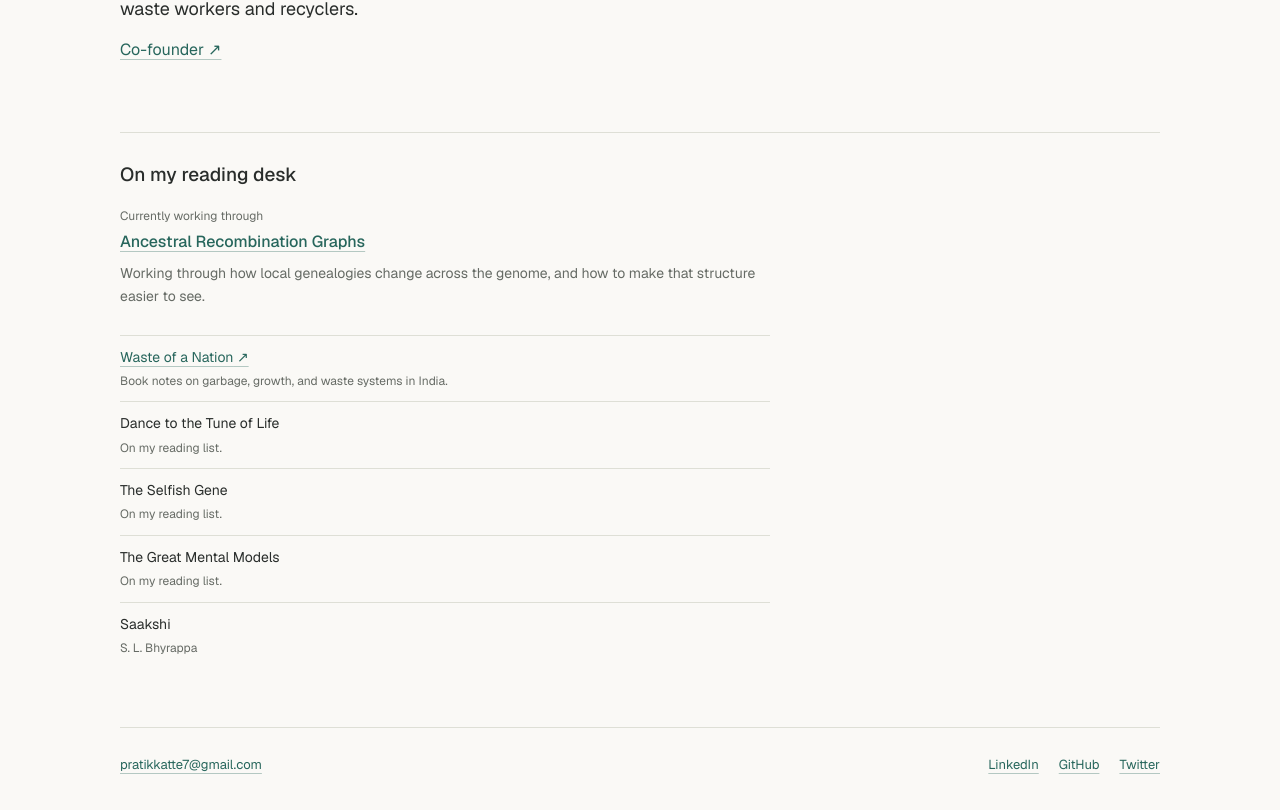
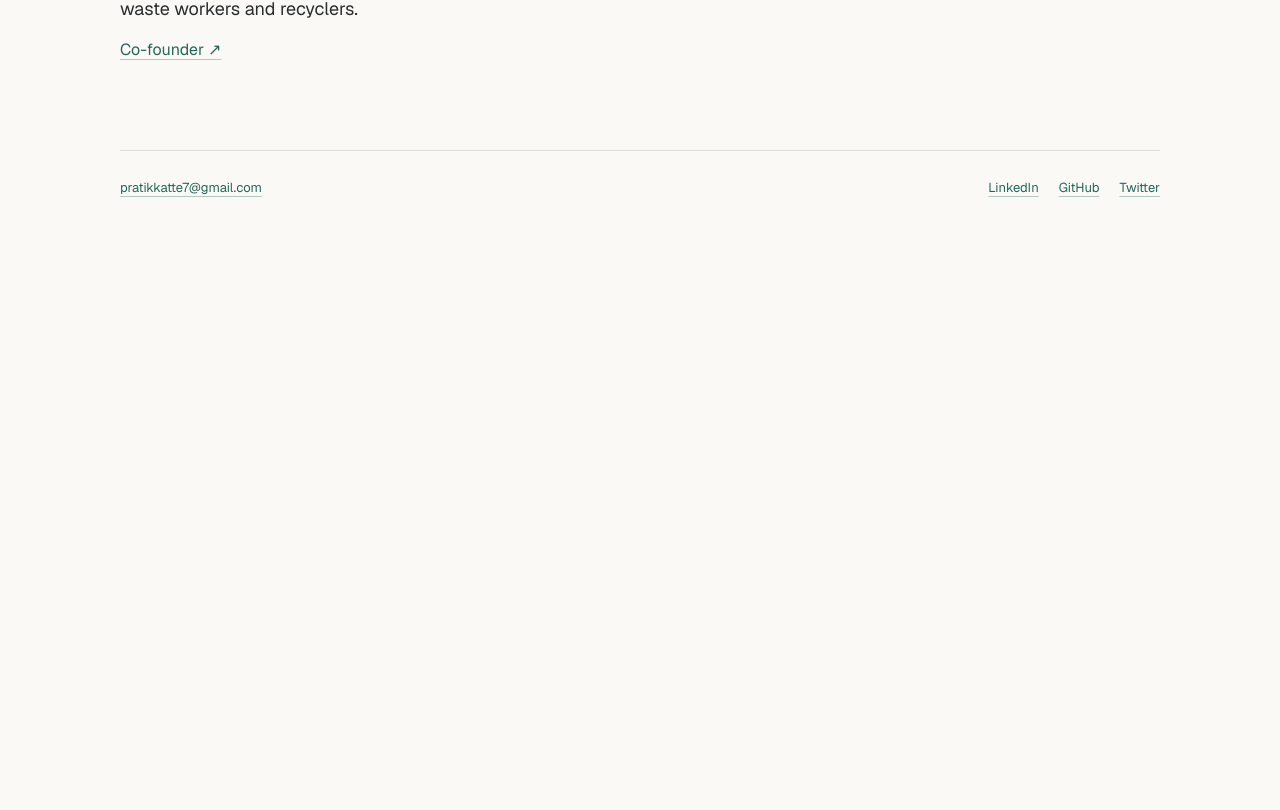
Before and after one commit to pratikkatte/portfolio, a Next.js app: page / in a window 1280 px wide. Shown: the part 1938-2748 px from the top of the page. After the commit the page ends 2172 px from the top, so only its background shows below. Built offline with nearby package versions, Linux system fonts and the light colour scheme.

Commit message:
Simplify navigation and remove reading section

```diff
--- a/app/components.tsx
+++ b/app/components.tsx
@@ -15,8 +15,6 @@ const contactIcons = {
 };
 
 const nav = [
-  { label: "Work", href: "/projects" },
-  { label: "Talks + Publications", href: "/publications" },
   { label: "Writing", href: "/writing" },
 ];
 
--- a/app/globals.css
+++ b/app/globals.css
@@ -67,15 +67,6 @@ hr { border: 0; border-top: 1px solid var(--line); margin: 32px 0; }
 .project-meta { color: var(--muted); font-size: 12px; margin-bottom: 10px; }
 .project-links { display: flex; flex-wrap: wrap; gap: 22px; font-size: 14px; margin-bottom: 0; }
 .home-project .project-links { font-size: 16px; }
-.reading-section { margin-top: 40px; padding-top: 30px; border-top: 1px solid var(--line); }
-.reading-notes { max-width: 650px; }
-.reading-section h2 { font-size: 19px; }
-.reading-notes > p { color: var(--muted); font-size: 14px; }
-.reading-label { font-size: 12px !important; margin-bottom: 6px; }
-.reading-notes h3 { font-size: 16px; margin-bottom: 10px; }
-.book-list { list-style: none; padding: 0; margin: 26px 0 0; }
-.book-list li { padding: 10px 0; border-top: 1px solid var(--line); font-size: 14px; }
-.book-list small { display: block; color: var(--muted); font-size: 12px; margin-top: 3px; }
 .page-heading { margin-bottom: 35px; }
 .page-heading p { color: var(--muted); max-width: 650px; }
 .project-index-list { display: flex; flex-wrap: wrap; column-gap: 24px; row-gap: 10px; list-style: none; margin: 0; padding: 0; font-size: 14px; }
--- a/app/page.tsx
+++ b/app/page.tsx
@@ -1,6 +1,6 @@
 import Link from "next/link";
 import { ContactLink, ExternalLink } from "./components";
-import { profile, projects, reading } from "./site-data";
+import { profile, projects } from "./site-data";
 
 export default function Home() {
   return (
@@ -50,22 +50,7 @@ export default function Home() {
         </ul>
       </section>
 
-      <section className="reading-section" aria-labelledby="reading-title">
-        <aside className="reading-notes" aria-labelledby="reading-title">
-          <h2 id="reading-title">On my reading desk</h2>
-          <p className="reading-label">Currently working through</p>
-          <h3><Link href={reading.currently.href}>{reading.currently.title}</Link></h3>
-          <p>{reading.currently.description}</p>
-          <ul className="book-list">
-            {reading.books.map((book) => (
-              <li key={book.title}>
-                {book.href ? <ExternalLink href={book.href}>{book.title} ↗</ExternalLink> : <span>{book.title}</span>}
-                <small>{book.description}</small>
-              </li>
-            ))}
-          </ul>
-        </aside>
-      </section>
+
     </main>
   );
 }
```
